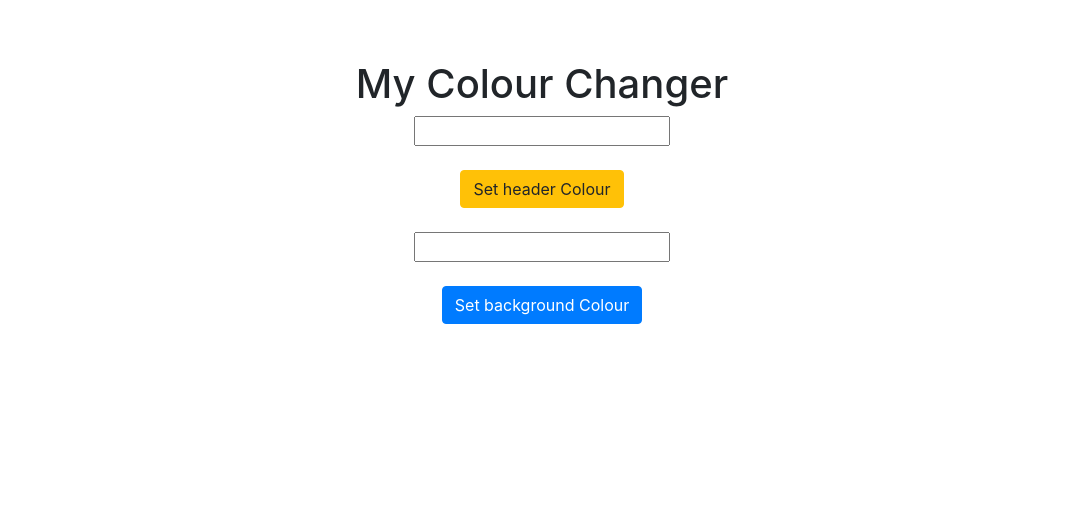
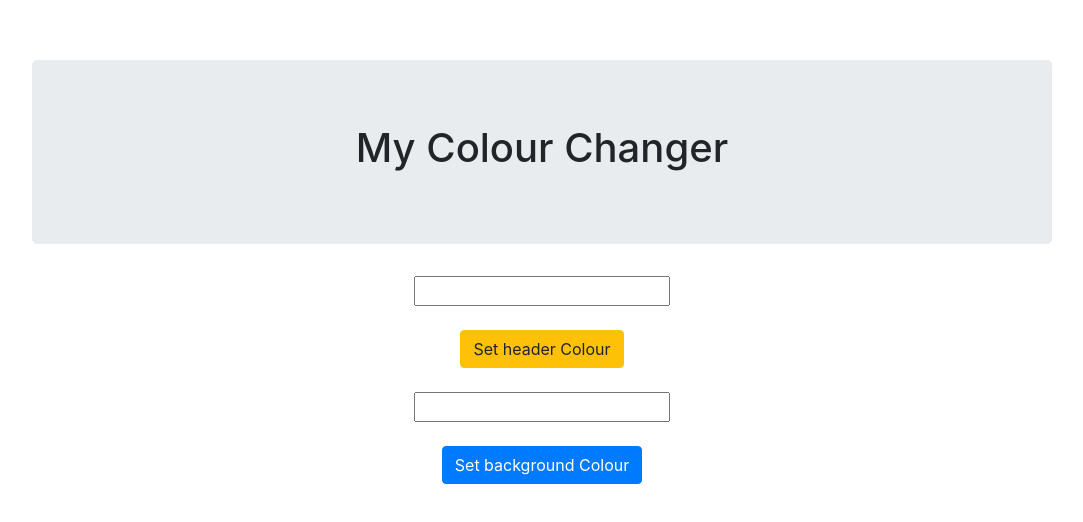
Before and after one commit to 15emmanuel/Change, a plain HTML site: page index.html in a window 1280 px wide. Shown: the part 140-662 px from the top of the page, without its empty margins (168-1251 px from the left). Drawn offline with Linux system fonts and the light colour scheme.

Commit message:
Update index.html

```diff
--- a/index.html
+++ b/index.html
@@ -9,19 +9,22 @@
     <link rel="stylesheet" href="bootstrap.min.css">
 </head>
 <body>
-    <div class="container col-sm">
-
-        <h1 id="heading"> My Colour Changer </h1>
+    <div class="row">
+        <div class="container col">
+            <div class="jumbotron" >
+                <h1 id="heading"> My Colour Changer </h1>
+              </div>
 
 
 
+            <input type="text" id="addText"><br><br>
+            <button id="change" class="btn btn-warning">Set header Colour</button><br><br>
 
-    <input type="text" id="addText"><br><br>
-    <button id="change" class="btn btn-warning">Set header Colour</button><br><br>
+            <input type="text" id="changeBackground"><br><br>
+            <button id="set" class="btn btn-primary">Set background Colour</button>
+        </div>
+    </div>
 
-    <input type="text" id="changeBackground"><br><br>
-    <button id="set" class="btn btn-primary">Set background Colour</button>
-    </div>
 
     <script src="app.js"></script>
 </body>
```
